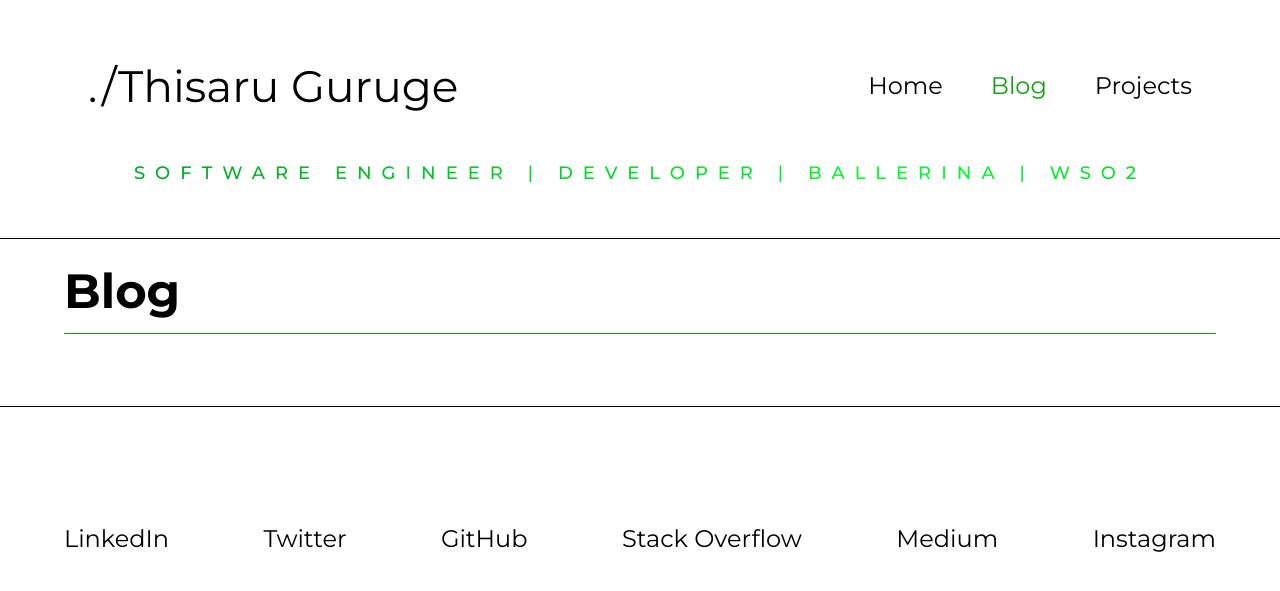
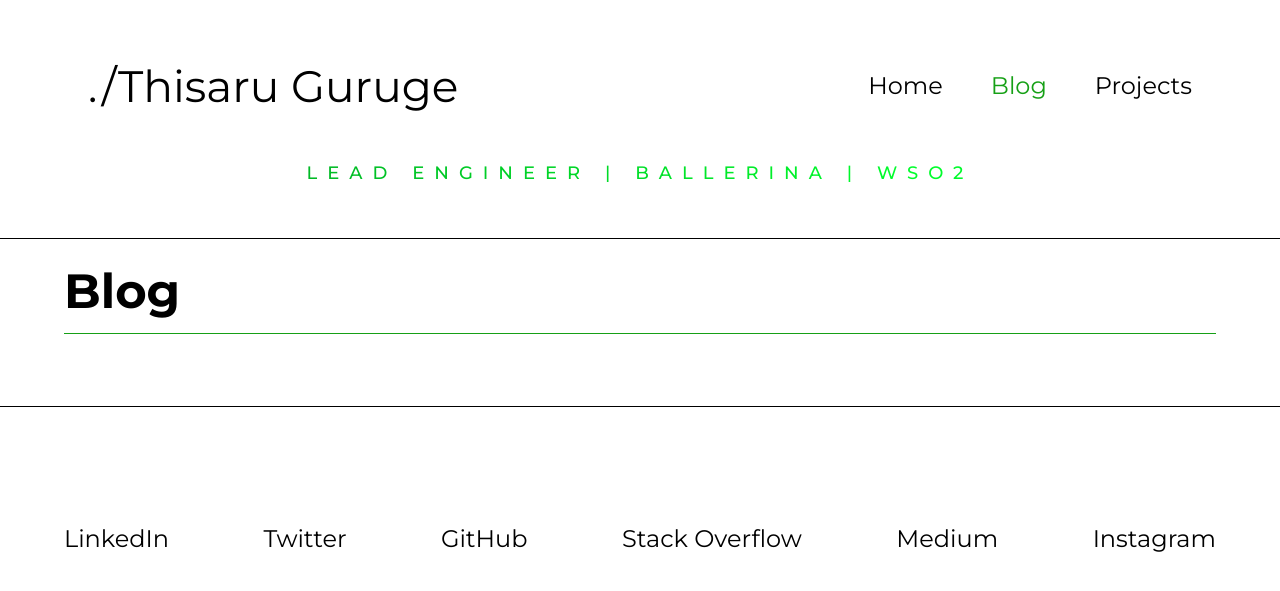
Before and after one commit to ThisaruGuruge/thisaruguruge.github.io, a Jekyll site: the page built from blog.html, in a window 1280 px wide. Shown: the top 591 px of the page. Built offline with Jekyll 4.4.1, drawn with Linux system fonts in a browser that asks for light colours.

Commit message:
Fix styling for mobile

```diff
--- a/_includes/header.html
+++ b/_includes/header.html
@@ -22,6 +22,6 @@
         </button>
     </section>
     <section class="container">
-        <p class="header--quote">Software Engineer | Developer | Ballerina | WSO2</p>
+        <p class="header--quote">Lead Engineer | Ballerina | WSO2</p>
     </section>
 </header>
--- a/_sass/contact.scss
+++ b/_sass/contact.scss
@@ -5,12 +5,14 @@
 .contact--content {
     display: flex;
     align-items: center;
+    justify-content: center;
     gap: 2.4rem;
 }
 
 .contact--information {
     display: flex;
     flex-direction: column;
+    align-items: center;
     gap: 2.4rem;
 }
 
--- a/_sass/general.scss
+++ b/_sass/general.scss
@@ -23,7 +23,7 @@
     -webkit-user-select: none;
     user-select: none;
 
-    font-size: 1.8rem;
+    font-size: 2rem;
 
     background-color: var(--color-primary);
     color: var(--color-secondary);
--- a/_sass/queries.scss
+++ b/_sass/queries.scss
@@ -122,6 +122,10 @@
   .main-nav--link:visited {
     font-size: 2.4rem;
   }
+
+  .contact--content {
+    flex-direction: column;
+  }
 }
 
 @media screen and (max-width: 36em) {
```
